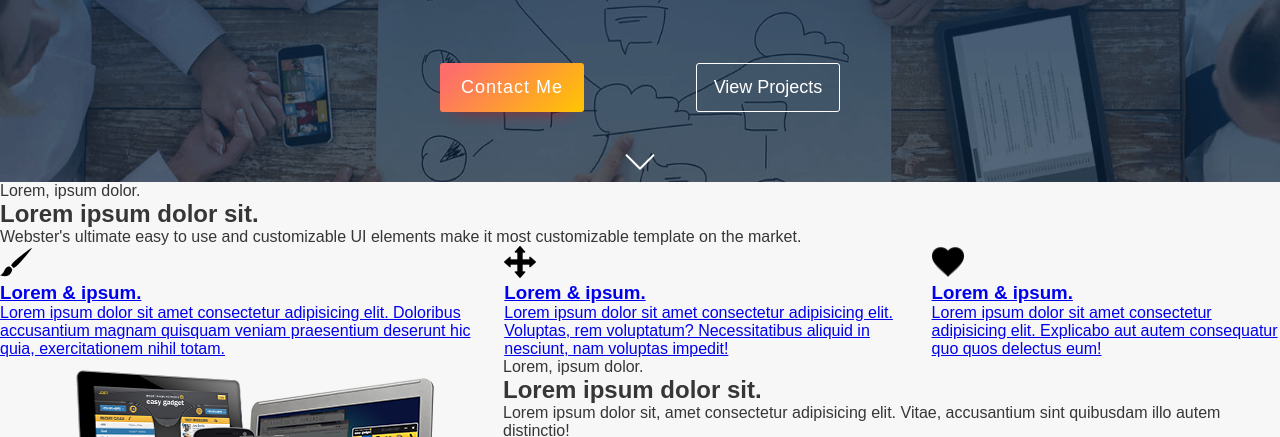
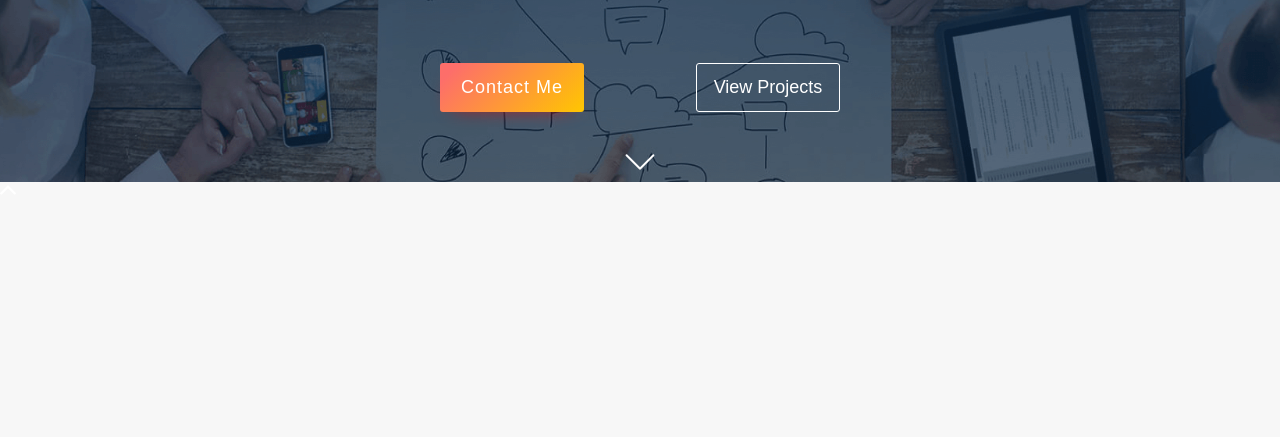
Before and after one commit to romkravets/portfolio-template, a plain HTML site: page index.html in a window 1280 px wide. Shown: the part 322-759 px from the top of the page. Drawn offline with Linux system fonts and the light colour scheme; files whose address does not match are found by name.

Commit message:
Coment part of code

```diff
--- a/index.html
+++ b/index.html
@@ -143,7 +143,7 @@
         </div>
       </div>
     </header>
-    <section class="section">
+    <!-- <section class="section">
       <div class="section-description">
         <p class="section__pre-title">Lorem, ipsum dolor.</p>
         <h2 class="section__title">Lorem ipsum dolor sit.</h2>
@@ -365,7 +365,7 @@
         <h3>Subscribe to me newsletter</h3>
         <button>Discover more</button>
       </div>
-    </footer>
+    </footer> -->
     <div class="scroll__top" title="To top">
       <img
         class="scroll__top-icon"
```
